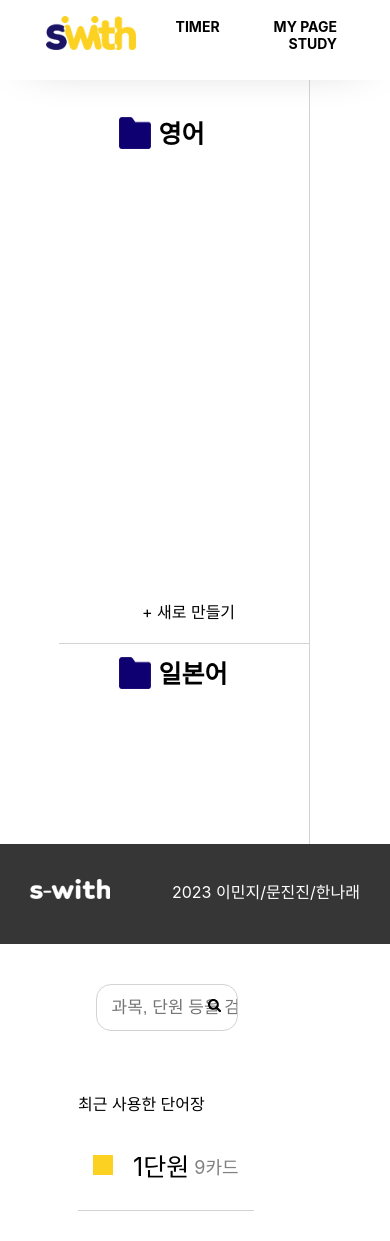
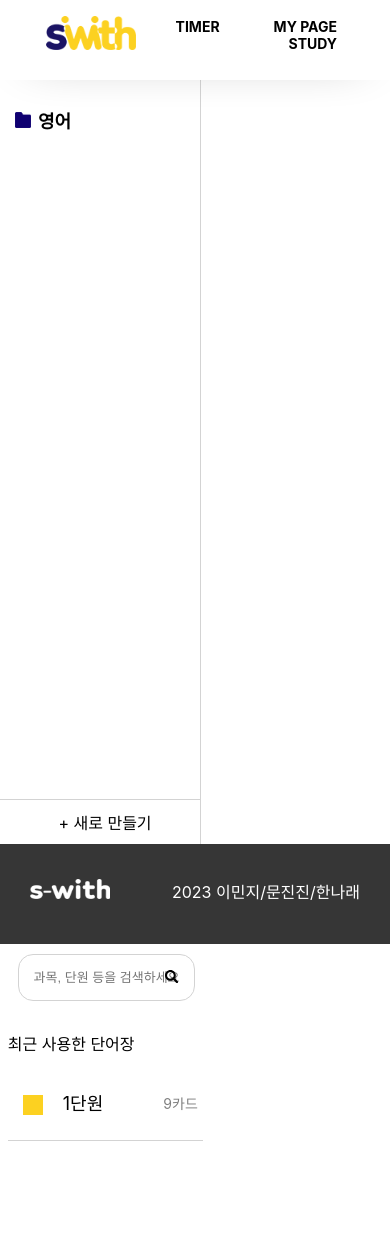
Before and after one commit to MoonJinjin/2023-swith, a React (Create React App) app: page /voca in a window 390 px wide. After the commit the page ends 1161 px from the top, so only its background shows below. Built offline with nearby package versions, Linux system fonts and the light colour scheme.

Commit message:
vocabulary, memorize 반응형

```diff
--- a/src/components/Header/Header.tsx
+++ b/src/components/Header/Header.tsx
@@ -51,6 +51,9 @@ const Navli = styled.li`
     @media (max-width:1070px) {
         font-size: 14px;
     }
+    :hover {
+        box-shadow: inset 0 -10px 0 #fcd121;
+    }
 `;
 
 
--- a/src/components/MainPage/MainPage.tsx
+++ b/src/components/MainPage/MainPage.tsx
@@ -9,7 +9,7 @@ const Container = styled.section`
         background: linear-gradient(-173deg, #fff8db, #fff8db 45%, #fcd121 45%, #fcd121);
     }
     @media (max-width:532px) {
-        min-height: 1500px;
+        min-height: 1600px;
         background: linear-gradient(-173deg, #fff8db, #fff8db 45%, #fcd121 45%, #fcd121);
     }
 `;
@@ -25,7 +25,7 @@ const Container1 = styled.div`
         height: 1300px;
     }
     @media (max-width:532px) {
-        height: 950px;
+        height: 1050px;
     }
 `
 
@@ -47,17 +47,19 @@ const Subject = styled.h1`
     display: inline-block;
     font-size: 300px;
     font-family: 'Nunito', sans-serif;
-    margin-top: 40vh;
+    margin-top: 270px;
     line-height: 230px;
     z-index: 5;
     color: ${(props)=> props.theme.colors.subText};
     @media (max-width:1070px) {
         font-size: 160px;
         line-height: 150px;
+        margin-top: 350px;
     }
     @media (max-width:532px) {
         font-size: 100px;
         line-height: 100px;
+        margin-top: 250px;
     }
 `;
 
@@ -126,7 +128,7 @@ const StudyTitle = styled.p`
         font-size: 90px;
     }
     @media (max-width:532px) {
-        top: 580px;
+        top: 630px;
         font-size: 90px;
     }
 `;
@@ -150,7 +152,7 @@ const StudyMent1 = styled.p`
         font-size: 40px;
     }
     @media (max-width:532px) {
-        top: 750px;
+        top: 830px;
         right: 30px;
         line-height: 40px;
         font-size: 40px;
@@ -218,7 +220,7 @@ const TimerMent1 = styled.p`
         font-size: 40px;
     }
     @media (max-width:532px) {
-        top: 200px;
+        top: 220px;
         left: 30px;
         line-height: 40px;
         font-size: 40px;
@@ -242,7 +244,7 @@ const TimerMent2 = styled.p`
         line-height: 25px;
     }
     @media (max-width:532px) {
-        top: 300px;
+        top: 330px;
         left: 30px;
         font-size: 18px;
         line-height: 25px;
--- a/src/components/Memorize/Memorize.tsx
+++ b/src/components/Memorize/Memorize.tsx
@@ -30,6 +30,11 @@ const Left = styled.div`
     width: 50%;
     bottom: 0;
     margin: 30px;
+    @media (max-width:532px) {
+        width: 100%;
+        top: 100px;
+        margin: 0;
+    }
 `;
 
 const Right = styled.div`
@@ -38,6 +43,9 @@ const Right = styled.div`
     bottom: 0;
     right: 0;
     margin: 0 90px 30px 0;
+    @media (max-width:532px) {
+        margin: 0 0 30px 0;
+    }
 `;
 
 const VocaField = styled.div`
--- a/src/components/Vocabulary/CreateVocabulary.tsx
+++ b/src/components/Vocabulary/CreateVocabulary.tsx
@@ -23,6 +23,10 @@ const InputTitle = styled.input`
     padding: 5px;
     bottom: 0;
     right: 0;
+    @media (max-width:532px) {
+        left: 20px;
+        width: 45%;
+    }
 `;
 
 const VocaField = styled.div`
--- a/src/components/Vocabulary/Vocabulary.tsx
+++ b/src/components/Vocabulary/Vocabulary.tsx
@@ -27,6 +27,10 @@ const VocaList = styled.div`
     text-indent: 10px;
     border-right: 1.5px solid lightgray;
     left: 15%;
+    @media (max-width:532px) {
+        left: 0;
+        max-width: 200px;
+    }
 `;
 
 const ListUl = styled.ul`
@@ -38,6 +42,9 @@ const ListUl = styled.ul`
     padding-top: 100px;
     font-size: 25px;
     line-height: 29px;
+    @media (max-width:532px) {
+        font-size: 18px;
+    }
 `;
 
 const ListLi = styled.li`
@@ -52,6 +59,10 @@ const GroupTitle = styled.div`
     margin: 17px 0 17px 0;
     cursor: pointer;
     font-weight: bold;
+    @media (max-width:532px) {
+        margin: 12px 0 12px 0;
+        line-height: 20px;
+    }
 `;
 
 const Folder = styled.img`
@@ -59,6 +70,18 @@ const Folder = styled.img`
     width: 32px;
     height: 32px;
     margin-left: 50px;
+    @media (max-width:532px) {
+        width: 16px;
+        height: 16px;
+        margin-left: 5px;
+    }
+`;
+
+const GroupName = styled.a`
+    margin-left: 90px;
+    @media (max-width:532px) {
+        margin-left: 28px;
+    }
 `;
 
 const New = styled.p`
@@ -67,9 +90,9 @@ const New = styled.p`
     width: 100%;
     position: absolute;
     bottom: 0;
-    margin-bottom: 200px;
-    padding-bottom: 20px;
-    border-bottom: 1.5px solid lightgray;
+    margin-bottom: 10px;
+    padding-top: 10px;
+    border-top: 1.5px solid lightgray;
     cursor: pointer;
 `;
 
@@ -79,12 +102,19 @@ const UnitList = styled.div`
     display: inline-block;
     left: 20%;
     padding-top: 80px;
+    @media (max-width:532px) {
+        left: 2%;
+        width: 50%;
+    }
 `;
 
 const SearchDiv = styled.div`
     position: relative;
     width: 80%;
     margin: 0 auto;
+    @media (max-width:532px) {
+        width: 90%;
+    }
 `;
 
 const SearchInput = styled.input`
@@ -96,16 +126,23 @@ const SearchInput = styled.input`
     border-radius: 15px;
     outline: none;
     border: 1.5px solid lightgray;
+    @media (max-width:532px) {
+        font-size: 13px;
+        margin: 30px 0;
+    }
 `;
 
 const SearchButton = styled.button`
     position: absolute;
     right: 15px;
-    top: 75px;
+    top: 76px;
     border: 0;
     background: none;
     outline: none;
     cursor: pointer;
+    @media (max-width:532px) {
+        top: 46px;
+    }
 `;
 
 const Unit = styled.div`
@@ -113,12 +150,20 @@ const Unit = styled.div`
     margin-bottom: 30px;
     padding-bottom: 20px;
     border-bottom: 1.5px solid lightgray;
+    @media (max-width:532px) {
+        margin-bottom: 20px;
+        padding-bottom: 10px;
+    }
 `;
 
 const UnitTitle = styled.div`
     list-style: none;
     font-size: 25px;
     line-height: 25px;
+    @media (max-width:532px) {
+        font-size: 18px;
+        line-height: 18px;
+    }
 `;
 
 const UnitFlag = styled.div`
@@ -135,6 +180,10 @@ const UnitLength = styled.p`
     margin-right: 15px;
     font-size: 18px;
     color: gray;
+    @media (max-width:532px) {
+        font-size: 14px;
+        margin-right: 5px;
+    }
 `;
 
 const Vocabulary: React.FC = () => {
@@ -211,9 +260,9 @@ const Vocabulary: React.FC = () => {
                         <ListLi>
                             <GroupTitle>
                                 <Folder src={process.env.PUBLIC_URL+"/img/folder.png"} />
-                                <a href="MakingVocabulary.html" style={{marginLeft:'90px'}}>
+                                <GroupName href="MakingVocabulary.html">
                                     영어
-                                </a>
+                                </GroupName>
                             </GroupTitle>
                         </ListLi>
                     </ListUl>
@@ -222,12 +271,12 @@ const Vocabulary: React.FC = () => {
                     </New>
                     <ListUl style={{position:'absolute', bottom:'200px'}}>
                         <ListLi style={{marginTop:'25px'}}>
-                            <GroupTitle>
+                            {/* <GroupTitle>
                                 <Folder src={process.env.PUBLIC_URL+"/img/folder.png"} />
-                                <a href="#" style={{marginLeft:'90px'}}>
+                                <GroupName href="#">
                                     일본어
-                                </a>
-                            </GroupTitle>
+                                </GroupName>
+                            </GroupTitle> */}
                         </ListLi>
                     </ListUl>
                 </VocaList>
```
